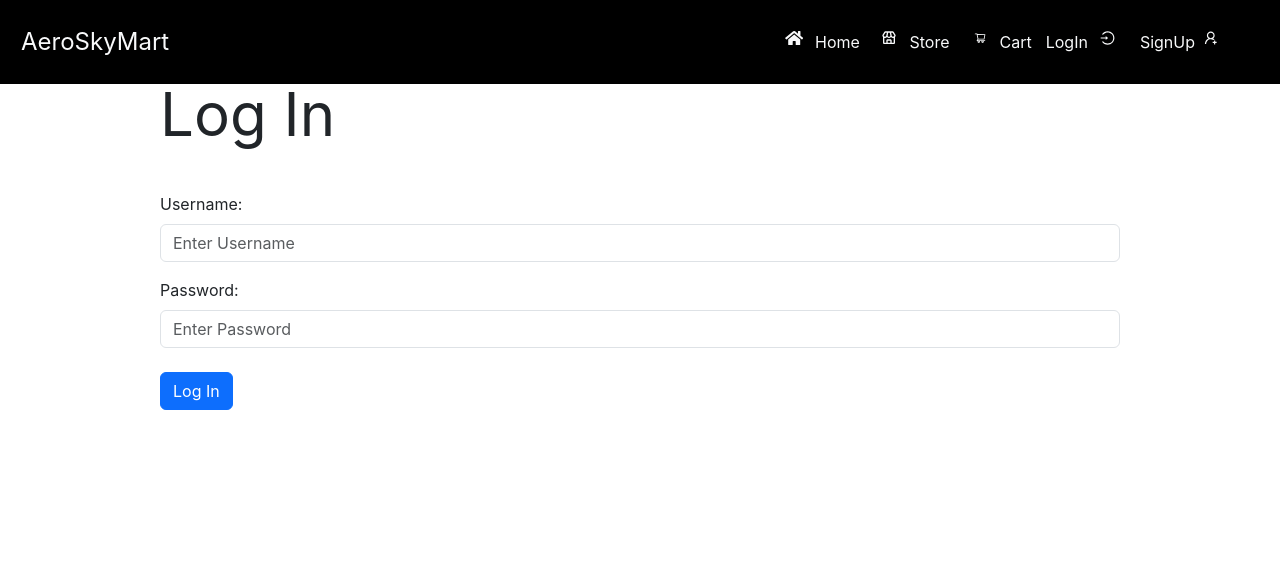
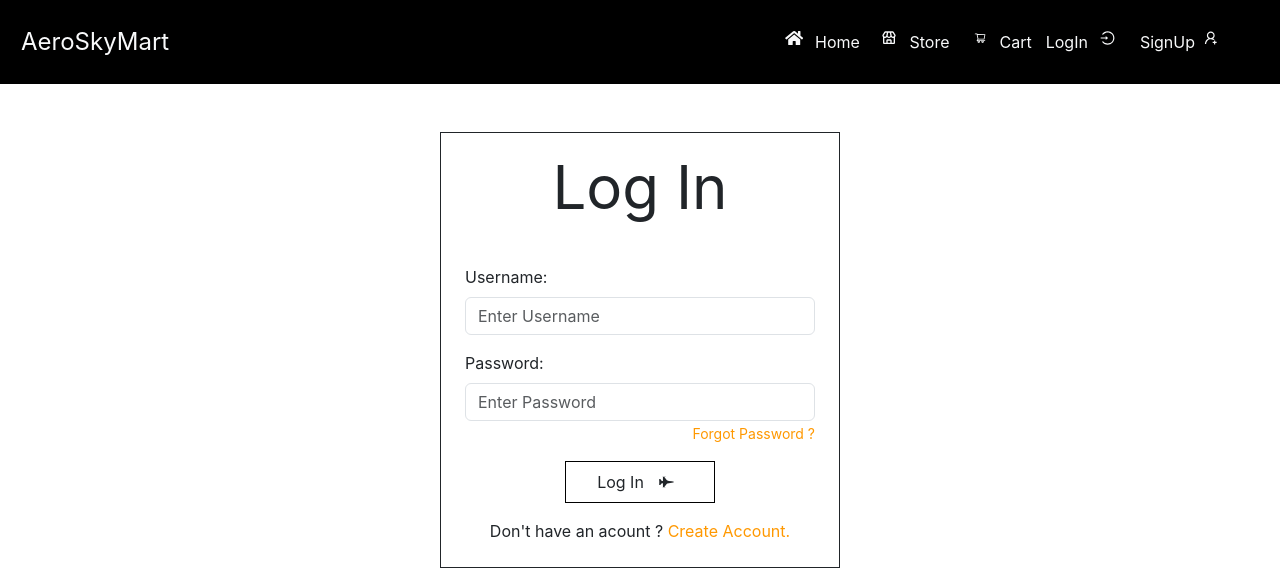
Before and after one commit to Osorabrian/AeroSkyMart, a React (Create React App) app: page /login in a window 1280 px wide. Shown: the top 576 px of the page. Built offline with nearby package versions, Linux system fonts and the light colour scheme.

Commit message:
format log in page

```diff
--- a/src/Components/Login/Login.css
+++ b/src/Components/Login/Login.css
@@ -1,3 +1,13 @@
 #login-form{
     border: 1px solid;
+    max-width: 400px;
 }
+
+#login-button{
+    width: 150px;
+}
+
+#login-button:hover{
+    background-color: black;
+    color: white;
+}
--- a/src/Components/Login/Login.js
+++ b/src/Components/Login/Login.js
@@ -1,5 +1,7 @@
 import React, {useState} from 'react'
-import { useNavigate } from 'react-router-dom'
+import { useNavigate, NavLink } from 'react-router-dom'
+import {FaFighterJet} from 'react-icons/fa'
+import './Login.css'
 
 export default function Login(){
 
@@ -16,21 +18,37 @@ export default function Login(){
 
         return(
 
-            <form onSubmit={logInFunction} className='w-9/12 mx-auto text-left' id='login-form'>
+            <form onSubmit={logInFunction} className='w-9/12 mx-auto text-left mt-5 p-4' id='login-form'>
 
-                <h1 className='text-6xl'>Log In</h1>
+                <h1 className='text-6xl text-center'>Log In</h1>
 
                 <div className='mt-5 mb-3'>
                     <label className={'form-label'}>Username:</label>
-                    <input type='text' placeholder='Enter Username' className='form-control' onChange={e => setUserName(e.target.value)}/>
+                    <input type='text' placeholder='Enter Username' className='form-control' onChange={e => setUserName(e.target.value)} required/>
                 </div>
 
-                <div className='mb-4'>
+                <div>
                     <label className='form-label'>Password:</label>
-                    <input type='password' placeholder='Enter Password' className='form-control' onChange={e => setPassword(e.target.value)}/>
+                    <input type='password' placeholder='Enter Password' className='form-control' onChange={e => setPassword(e.target.value)} required/>
                 </div>
 
-                <button type='submit' className='btn btn-primary' id='login-button'>Log In</button>
+                <div className='mb-3 text-right'>
+                    <NavLink className='form-text text-[#ff9800]'>Forgot Password ?</NavLink>
+                </div>
+
+                <div className='text-center'>
+                    <button type='submit' className='p-2 border-1 border-black' id='login-button'>
+                        <div className='row'>
+                            <span className='col-9'>Log In</span>
+                            <FaFighterJet className='col-3 mt-1 -ml-8'/>
+                        </div>
+                    </button>
+                </div>
+
+                <div className='mt-3 text-center'>
+                    <p>Don't have an acount ? <NavLink to='/signup' className='text-[#ff9800]'>Create Account.</NavLink></p>
+                </div>
+
 
             </form>
         )
```
